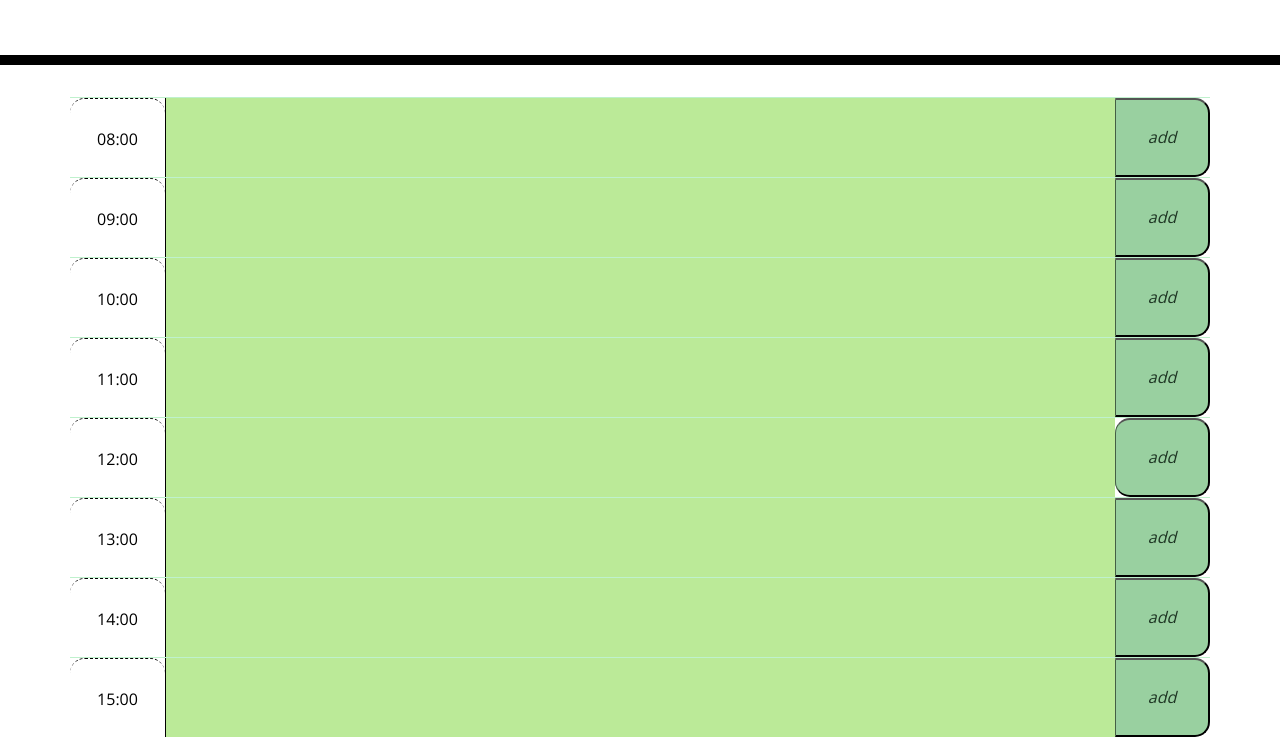
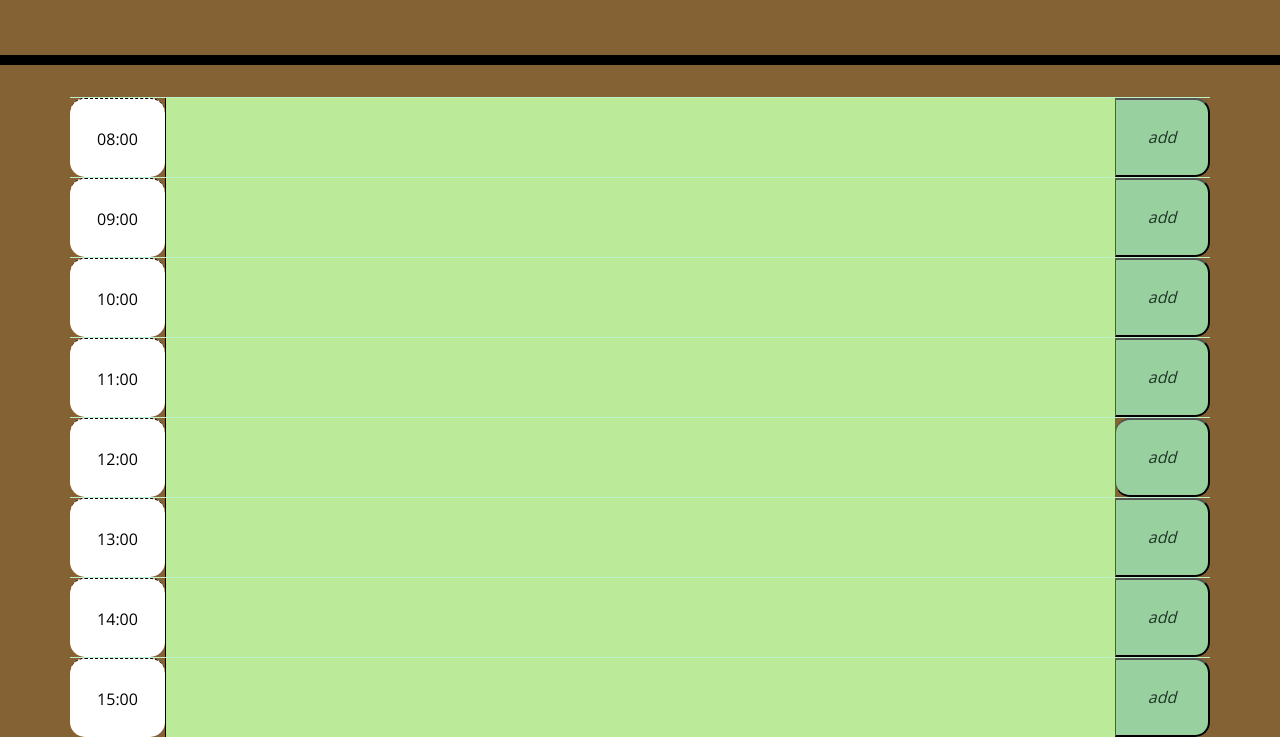
Before and after one commit to D-Dursty/work-day-scheduler, a plain HTML site: page index.html in a window 1280 px wide. Shown: the part 277-1014 px from the top of the page. Drawn offline with nearby package versions, Linux system fonts and the light colour scheme.

Commit message:
better screenshot pics

```diff
--- a/assets/style.css
+++ b/assets/style.css
@@ -3,6 +3,7 @@ body {
     font-size: 16px;
     line-height: 1;
     color: black;
+    background-color: rgb(133, 98, 52);
   }
 
   textarea {
```
Also changed, not shown: assets/images/screenshot_1.png, assets/images/screenshot_2.png.
